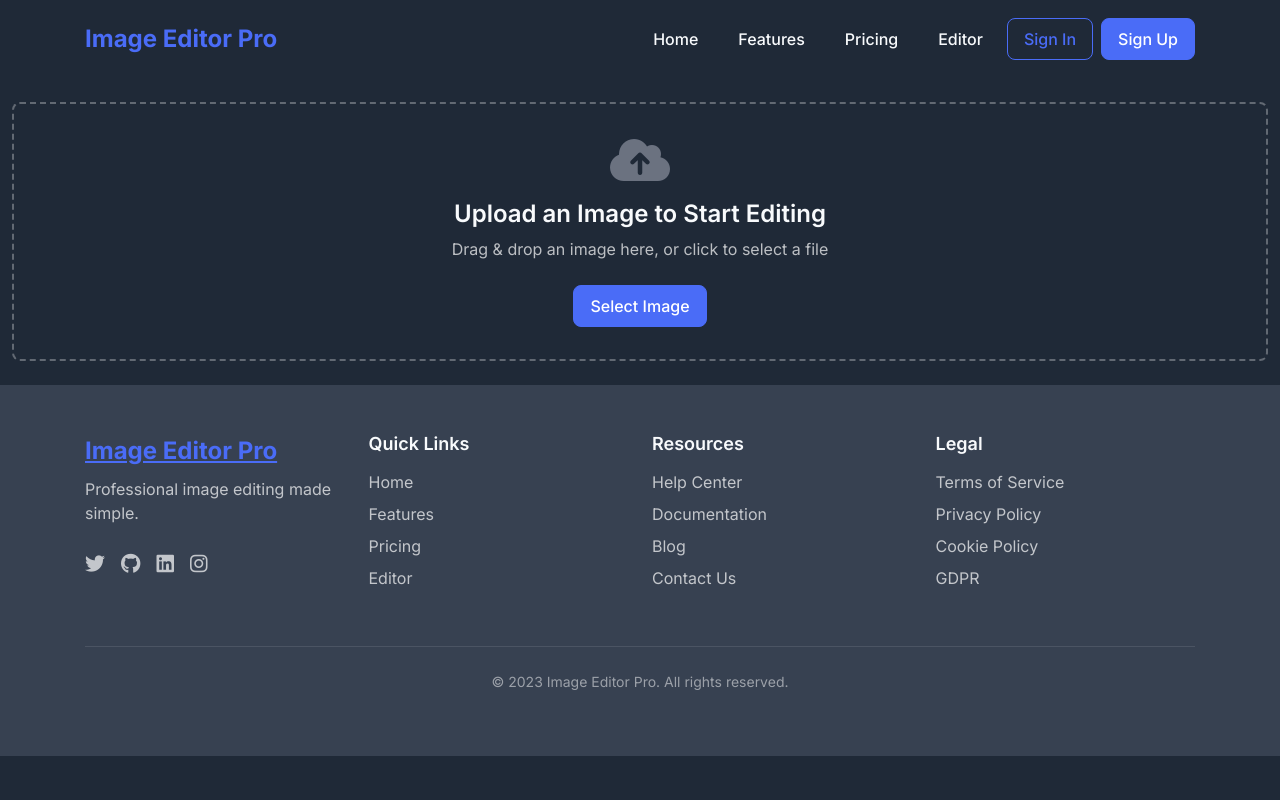
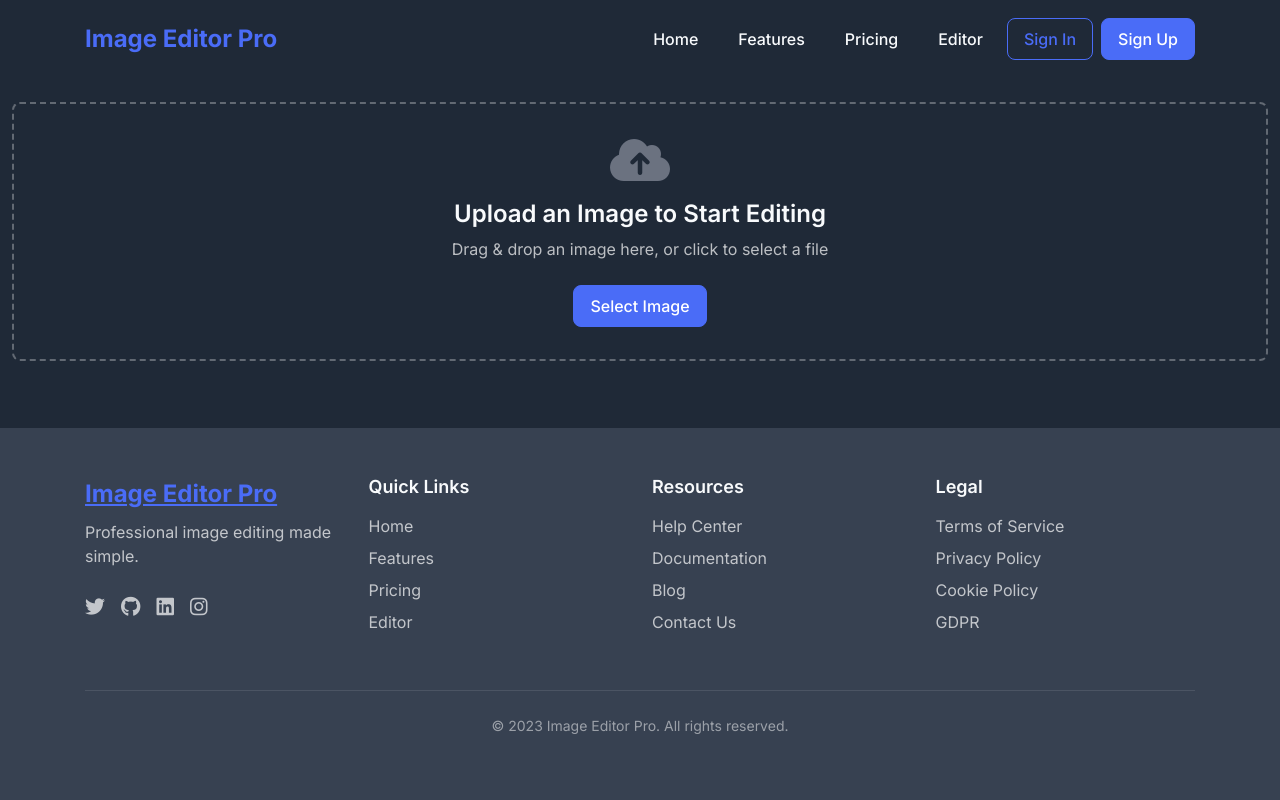
Before and after one commit to VigneshR-ML/Trag-Image-Alchemist, a Flask app: page /editor in a window 1280 px wide. Run offline with Flask 3, Linux system fonts and the light colour scheme; some libraries are stand-ins or nearby versions.

Commit message:
Ensure the footer always stays at the bottom of the page on the editor page
Implements a sticky footer using flexbox on base.html and updates CSS to prevent overlapping content in static/css/style.css.

Replit-Commit-Author: Agent
Replit-Commit-Session-Id: 534b5f9f-6196-4601-8db3-4c93f83c04bc
Replit-Commit-Screenshot-Url: https://storage.googleapis.com/screenshot-production-us-central1/fbd249bf-e432-4fdd-9599-ba7539770507/a7bec6b2-e167-44dd-b820-96f3f8e2cab2.jpg

```diff
--- a/static/css/style.css
+++ b/static/css/style.css
@@ -12,13 +12,28 @@
   --spacing-base: 8px;
 }
 
+html, body {
+  height: 100%;
+  margin: 0;
+  padding: 0;
+}
+
 body {
   font-family: 'Inter', -apple-system, BlinkMacSystemFont, 'Segoe UI', Roboto, Helvetica, Arial, sans-serif;
   line-height: 1.5;
   color: var(--text-color);
   background-color: var(--background-color);
-  margin: 0;
-  padding: 0;
+}
+
+/* Sticky footer pattern */
+.page-wrapper {
+  display: flex;
+  flex-direction: column;
+  min-height: 100vh; /* Full viewport height */
+}
+
+.main-content {
+  flex: 1; /* Takes up all available space, pushing footer down */
 }
 
 .container {
@@ -274,9 +289,9 @@ body {
 .editor-container {
   display: flex;
   flex-direction: column;
-  height: calc(100vh - 80px);
+  min-height: 500px; /* Minimum height instead of viewport height */
   background-color: var(--background-color);
-  margin-bottom: 4rem; /* Add space at the bottom to prevent overlap with footer */
+  margin-bottom: 2rem; /* Some spacing between editor and footer */
 }
 
 .editor-header {
@@ -302,7 +317,8 @@ body {
 .editor-main {
   display: flex;
   flex: 1;
-  overflow: hidden;
+  overflow: visible; /* Allow content to flow naturally */
+  padding-bottom: 1rem; /* Add some padding at the bottom */
 }
 
 .editor-sidebar {
@@ -318,7 +334,7 @@ body {
   padding: 1rem;
   display: flex;
   flex-direction: column;
-  overflow: hidden;
+  overflow: visible; /* Allow content to flow naturally */
   position: relative;
   z-index: 10; /* Higher z-index to ensure content appears above footer */
 }
@@ -467,8 +483,9 @@ body {
 .footer {
   background-color: var(--light-bg);
   padding: 3rem 0;
-  position: relative;
-  z-index: 1;
+  position: relative; /* Not fixed or absolute */
+  width: 100%;
+  margin-top: auto; /* Push to bottom when content is short */
 }
 
 .footer-logo {
--- a/templates/base.html
+++ b/templates/base.html
@@ -27,6 +27,8 @@
     {% block head %}{% endblock %}
 </head>
 <body>
+    <!-- Page wrapper for sticky footer -->
+    <div class="page-wrapper">
         <!-- Header -->
         <header class="header">
             <nav class="navbar navbar-expand-lg navbar-dark">
@@ -65,12 +67,12 @@
             </nav>
         </header>
 
-    <!-- Main Content -->
-    <main>
+        <!-- Main Content - flex-grow to push footer down -->
+        <main class="main-content">
             {% block content %}{% endblock %}
         </main>
 
-    <!-- Footer -->
+        <!-- Footer - always stays at bottom -->
         <footer class="footer">
             <div class="container">
                 <div class="row">
@@ -126,6 +128,7 @@
                 </div>
             </div>
         </footer>
+    </div><!-- End page-wrapper -->
 
     <!-- Bootstrap JS -->
     <script src="https://cdn.jsdelivr.net/npm/bootstrap@5.3.0-alpha1/dist/js/bootstrap.bundle.min.js"></script>
```
Also changed, not shown: static/uploads/3641f1c1-f2fd-464a-8f69-899740e73157.jpg (added). Lines whose indentation alone changed are shown as unchanged.
